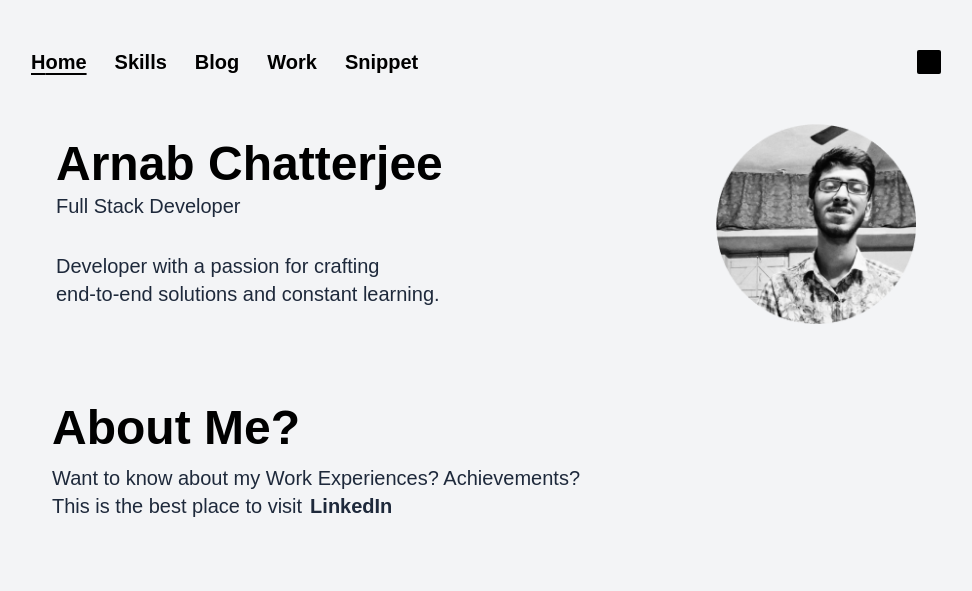
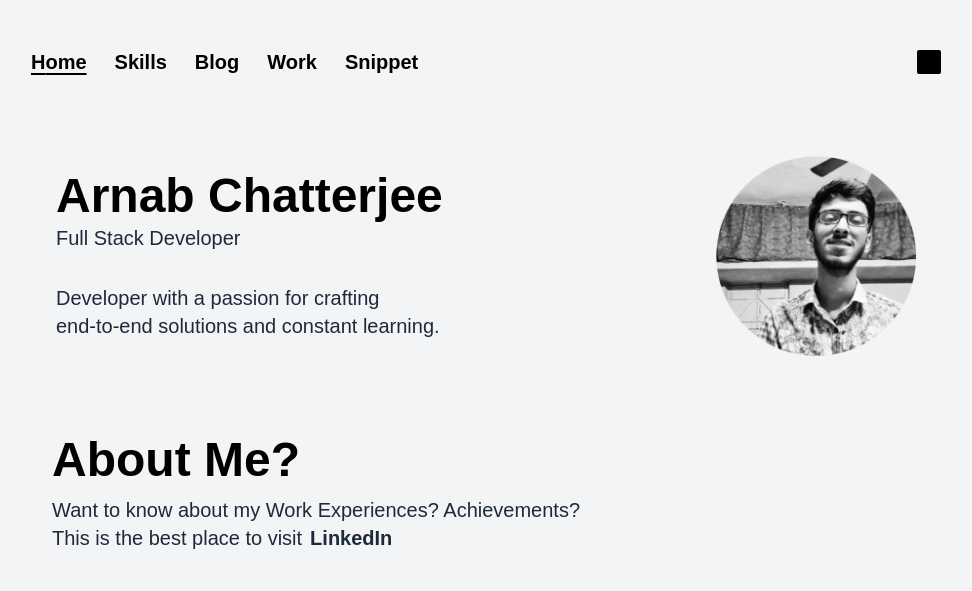
Before and after one commit to ArnabChatterjee20k/Portfolio, an Astro site: page / in a window 1280 px wide. Shown: the top 591 px of the page, without its empty margins (154-1126 px from the left). Built offline with nearby package versions, Linux system fonts and the light colour scheme; Astro itself is replaced by a stand-in of ours.

Commit message:
style -- given extra padding on main

```diff
--- a/src/components/Main.astro
+++ b/src/components/Main.astro
@@ -1,3 +1,3 @@
-<main class="w-[900px] px-4 m-auto space-y-20 md:space-y-20">
+<main class="w-[900px] px-4 py-8 m-auto space-y-20 md:space-y-20">
   <slot />
 </main>
```
